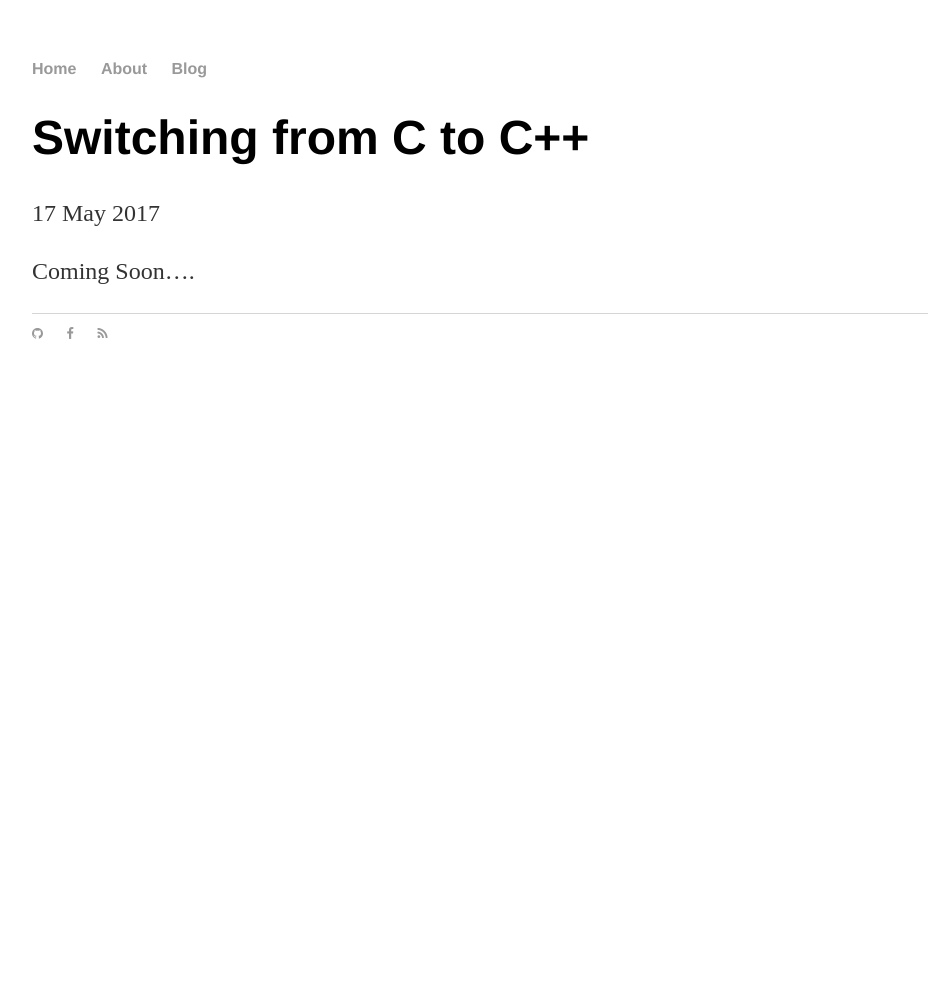
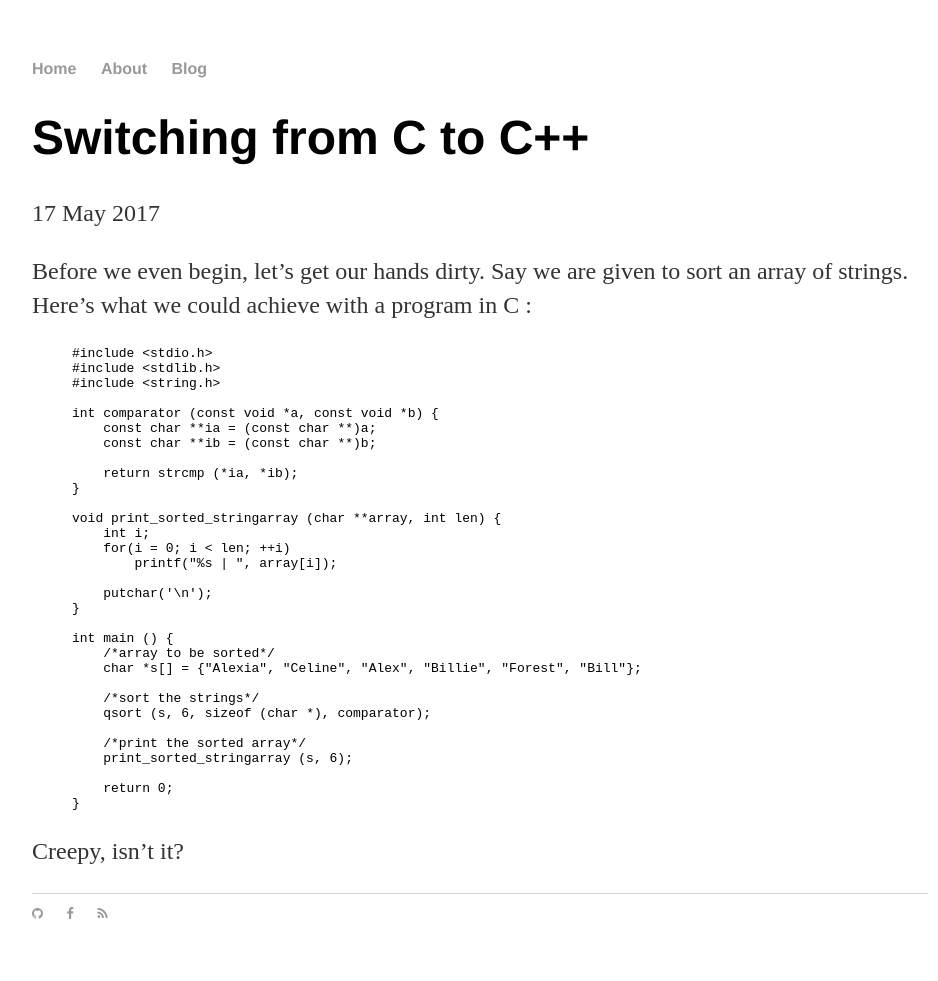
Before and after one commit to ccjusl/codeclubjusl, a Jekyll site: the page built from _posts/2017-05-17-Switching-from-C-to-C++.md, in a window 1280 px wide. Shown: the whole page, without its empty margins (160-1098 px from the left). Built offline with Jekyll 4.4.1, drawn with Linux system fonts in a browser that asks for light colours; before the commit the page ends 900 px from its top, so only the background shows below that.

Commit message:
added syntax highlighting

```diff
--- a/_config.yml
+++ b/_config.yml
@@ -1,3 +1,5 @@
 name: Zeeshan Amjad, Lazy Programmer
 markdown: kramdown
+highlighter: rouge
+
 permalink: /blog/:year/:month/:day/:title
--- a/_posts/2017-05-17-Switching-from-C-to-C++.md
+++ b/_posts/2017-05-17-Switching-from-C-to-C++.md
@@ -4,4 +4,39 @@ title: "Switching from C to C++"
 date: 2017-05-17
 ---
 
-Coming Soon....
+Before we even begin, let's get our hands dirty. Say we are given to sort an array of strings. Here's what we could achieve with a program in C :
+
+{% highlight c %}
+#include <stdio.h>
+#include <stdlib.h>
+#include <string.h>
+
+int comparator (const void *a, const void *b) {
+    const char **ia = (const char **)a;
+    const char **ib = (const char **)b;
+
+    return strcmp (*ia, *ib);
+}
+
+void print_sorted_stringarray (char **array, int len) {
+    int i;
+    for(i = 0; i < len; ++i)
+        printf("%s | ", array[i]);
+
+    putchar('\n');
+}
+
+int main () {
+    /*array to be sorted*/
+    char *s[] = {"Alexia", "Celine", "Alex", "Billie", "Forest", "Bill"};
+
+    /*sort the strings*/
+    qsort (s, 6, sizeof (char *), comparator);
+
+    /*print the sorted array*/
+    print_sorted_stringarray (s, 6);
+
+    return 0;
+}
+{% endhighlight %}
+Creepy, isn't it?
```
